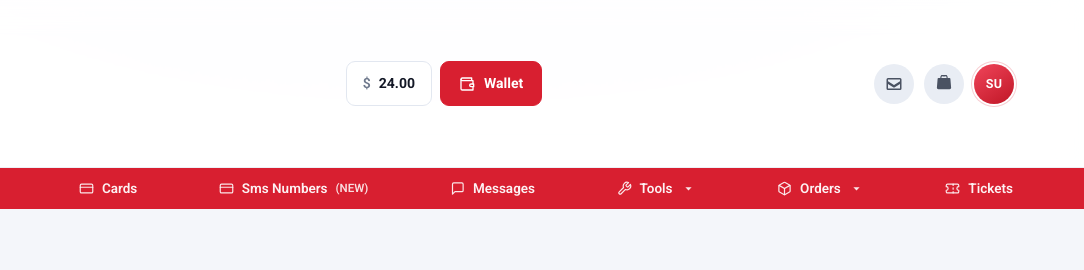
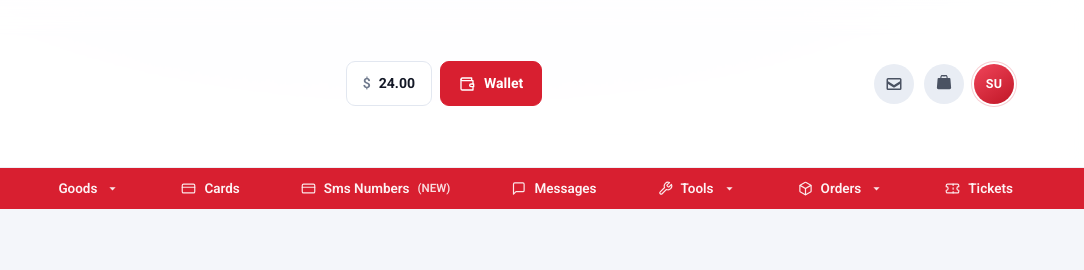
Before and after one commit to mamooni/RonaldoCC1, a plain HTML site: page northlight-template/deposit.html in a window 1280 px wide. Shown: the top 270 px of the page, 196-1280 px from the left. Drawn offline with Linux system fonts and the light colour scheme; no server answers.

Commit message:
Add consistent Goods dropdown to site navigation

```diff
--- a/northlight-template/deposit.html
+++ b/northlight-template/deposit.html
@@ -120,6 +120,35 @@
         <a class="tab" href="index.html#rules">
           <svg viewBox="0 0 24 24" fill="none" stroke="currentColor" stroke-width="1.9" stroke-linecap="round" stroke-linejoin="round" aria-hidden="true"><path d="m14.5 12.5-8 8a2.12 2.12 0 0 1-3-3l8-8"/><path d="m16 16 6-6"/><path d="m8 8 6-6"/><path d="m9 7 8 8"/><path d="m21 11-8-8"/></svg> Rules &amp; Updates
         </a>
+
+      <div class="menu" data-menu>
+        <button
+          class="tab"
+          type="button"
+          aria-haspopup="true"
+          aria-expanded="false"
+          aria-controls="goodsMenu"
+        >
+          Goods
+          <svg
+            class="tab__chev"
+            viewBox="0 0 24 24"
+            fill="currentColor"
+            aria-hidden="true"
+          >
+            <path d="m7 10 5 5 5-5z" />
+          </svg>
+        </button>
+
+        <div class="menu__panel" id="goodsMenu" hidden>
+          <a class="menu__item" href="search.html">
+            Cheap Products
+          </a>
+          <a class="menu__item" href="expensive.html">
+            Expensive Products
+          </a>
+        </div>
+      </div>
 
         <a class="tab" href="search.html">
           <svg viewBox="0 0 24 24" fill="none" stroke="currentColor" stroke-width="1.9" stroke-linecap="round" stroke-linejoin="round" aria-hidden="true"><rect x="2" y="5" width="20" height="14" rx="2"/><path d="M2 10h20"/></svg> Cards
```
